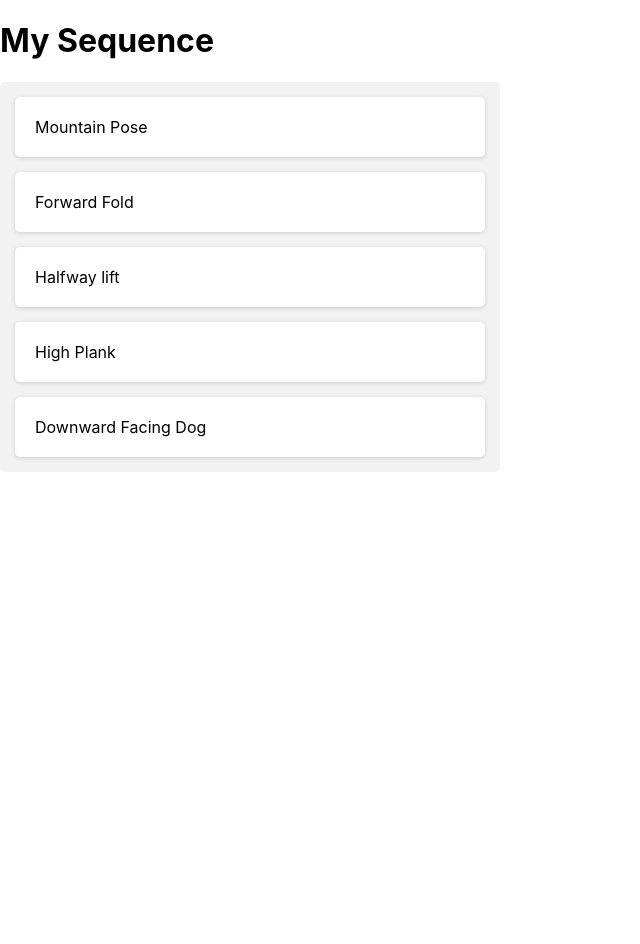
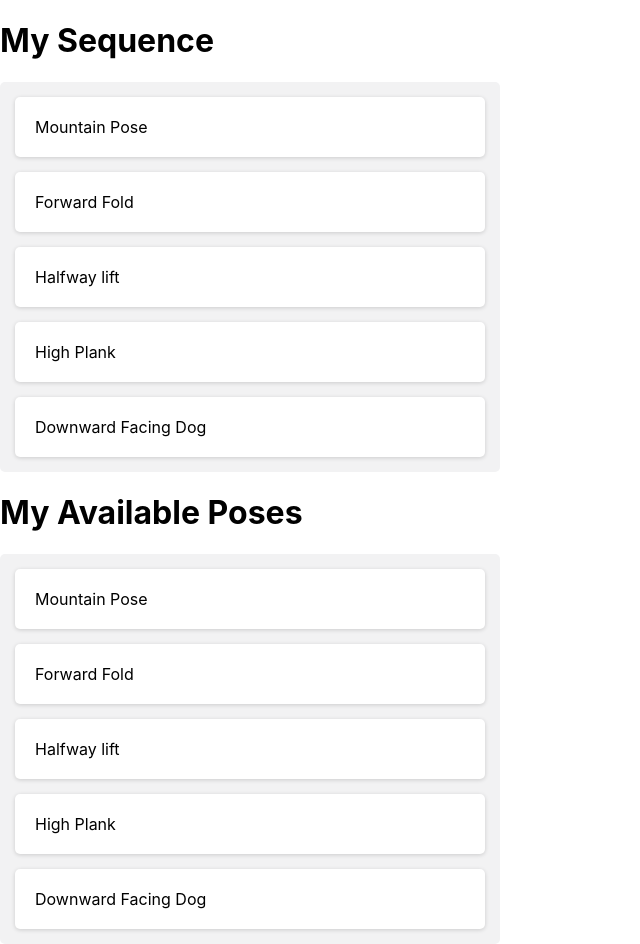
Before and after one commit to linxlhe/yoga-app, a React (Create React App) app: page / in a window 1280 px wide. Shown: the whole page, without its empty margins (0-640 px from the left). Before the commit the page ends 800 px from the top, so only its background shows below. Built offline with nearby package versions, Linux system fonts and the light colour scheme.

Commit message:
minor changes added a separate list

```diff
--- a/src/App.js
+++ b/src/App.js
@@ -1,35 +1,56 @@
-import './App.css';
-import React, {useState} from 'react';
-import { DndContext, closestCorners } from '@dnd-kit/core';
-import { poses } from './data/poses';
-import PoseList from './components/PoseList';
-import { arrayMove } from '@dnd-kit/sortable';
-
+import "./App.css";
+import React, { useState } from "react";
+import { DndContext, closestCorners } from "@dnd-kit/core";
+import { poses } from "./data/poses";
+import PoseList from "./components/PoseList";
+import { arrayMove } from "@dnd-kit/sortable";
 
 function App() {
+  const [availablePoses, setAvailablePoses] = useState(poses);
   const [sequence, setSequence] = useState(poses);
 
-  const getPosePos = id => sequence.findIndex(sequence => sequence.id === id);
+  const getPosePos = (id) =>
+    sequence.findIndex((sequence) => sequence.id === id);
 
-  const handleDragEnd = event => {
-    const {active, over} = event;
+  const handleDragEnd = (event) => {
+    const { active, over } = event;
+    if (!over) return;
 
-    // let go at the same position
-    if(active.id === over.id) return;
-    setSequence(sequence => {
+    // case 1: drop from available poses to sequence
+    // if (availablePoses.find(pose => pose.id === active.id ) && over.id === "sequence-container") {
+
+    // }
+
+    // case 2: reorder within sequence
+    // if let go at the same position
+    // if (over.id === "sequence-container") {
+    if (active.id === over.id) return;
+    setSequence((sequence) => {
       const originalPos = getPosePos(active.id);
       const newPos = getPosePos(over.id);
       return arrayMove(sequence, originalPos, newPos);
-    })
-  }
+    });
+    // }
+  };
   return (
-    <div>
-      <h1>My Sequence</h1>
-      <DndContext onDragEnd={handleDragEnd} collisionDetection={closestCorners}>
-        <PoseList poses={sequence}></PoseList>
-      </DndContext>
-    </div>
+    <DndContext onDragEnd={handleDragEnd} collisionDetection={closestCorners}>
+      <div>
+        <div>
+          <h1>My Sequence</h1>
 
+          <div id="available-poses-container">
+            <PoseList poses={sequence}></PoseList>
+          </div>
+        </div>
+
+        <div>
+          <h1>My Available Poses</h1>
+          <div id="sequence-container">
+            <PoseList poses={sequence}></PoseList>
+          </div>
+        </div>
+      </div>
+    </DndContext>
   );
 }
 
```
